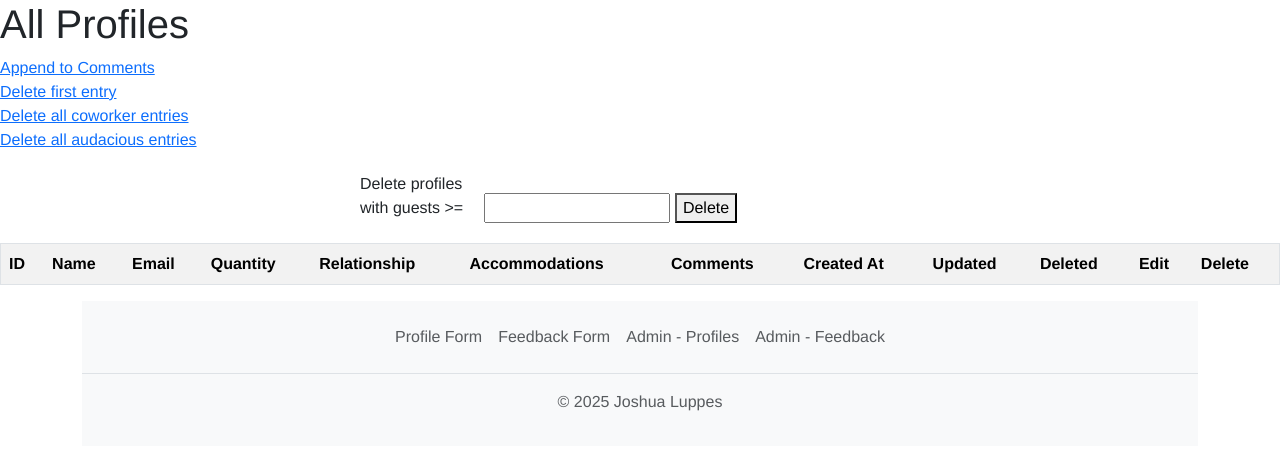
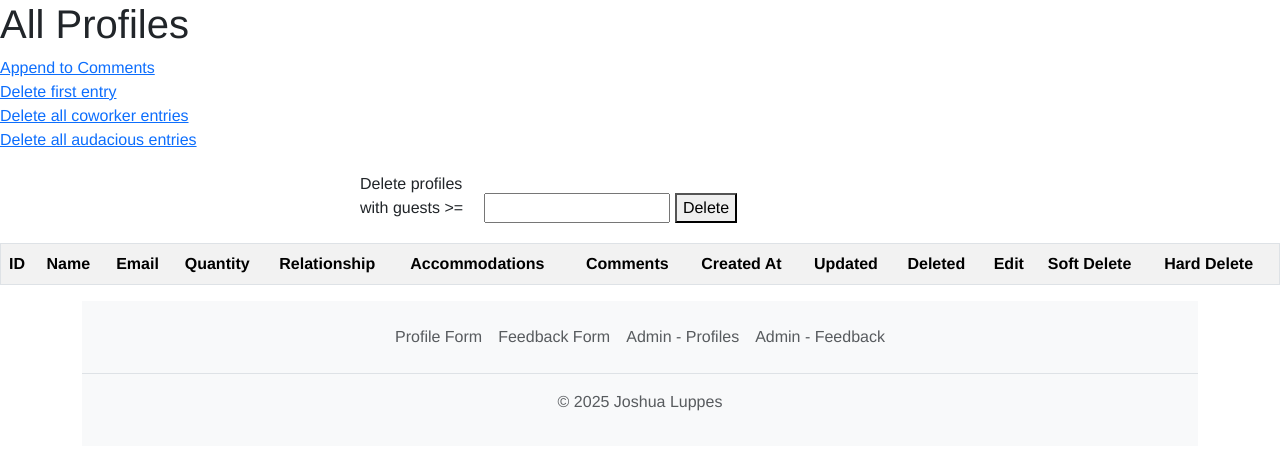
Before and after one commit to taadavis-web/Forms, a Flask app: page /admin/profiles in a window 1280 px wide. Shown: the part 73-523 px from the top of the page. Run offline with Flask 3, Linux system fonts and the light colour scheme; lists and menus that the app fills with data are empty.

Commit message:
Add soft delete for profiles

```diff
--- a/app.py
+++ b/app.py
@@ -202,12 +202,18 @@ def admin_profilesDeleteButton():
             error = f"No profile found with id = {profileId}"
             profiles = Profile.query.all()
             return render_template('admin_profiles.html', profiles=profiles, error=error)
+        if request.form.get('deleteStyle') == 'hard':
+            db.session.delete(profile_to_delete)
 
-        db.session.delete(profile_to_delete)
+            db.session.commit()
 
-        db.session.commit()
+            return redirect(url_for('admin_profiles'))
+        else:
+            profile_to_delete.deleted = not profile_to_delete.deleted
 
-        return redirect(url_for('admin_profiles'))
+            db.session.commit()
+
+            return redirect(url_for('admin_profiles'))
 
     except Exception as e:
         db.session.rollback()
--- a/templates/admin_profiles.html
+++ b/templates/admin_profiles.html
@@ -39,7 +39,8 @@ endblock%} {% block content %}
     <th>Updated</th>
     <th>Deleted</th>
     <th>Edit</th>
-    <th>Delete</th>
+    <th>Soft Delete</th>
+    <th>Hard Delete</th>
   </tr>
   {% for profile in profiles %}
   <tr>
@@ -67,7 +68,22 @@ endblock%} {% block content %}
             id="profileId"
             value="{{profile.id}}"
           />
-          <button type="submit">Delete</button>
+        <input name="deleteStyle" type="hidden" value="soft" />
+          <button type="submit">Soft</button>
+        </form>
+      </div>
+    </td>
+    <td>
+      <div>
+        <form method="POST" action="{{url_for('admin_profilesDeleteButton')}}">
+          <input
+            type="hidden"
+            name="profileId"
+            id="profileId"
+            value="{{profile.id}}"
+          />
+        <input name="deleteStyle" type="hidden" value="hard" />
+          <button type="submit">Hard</button>
         </form>
       </div>
     </td>
```
